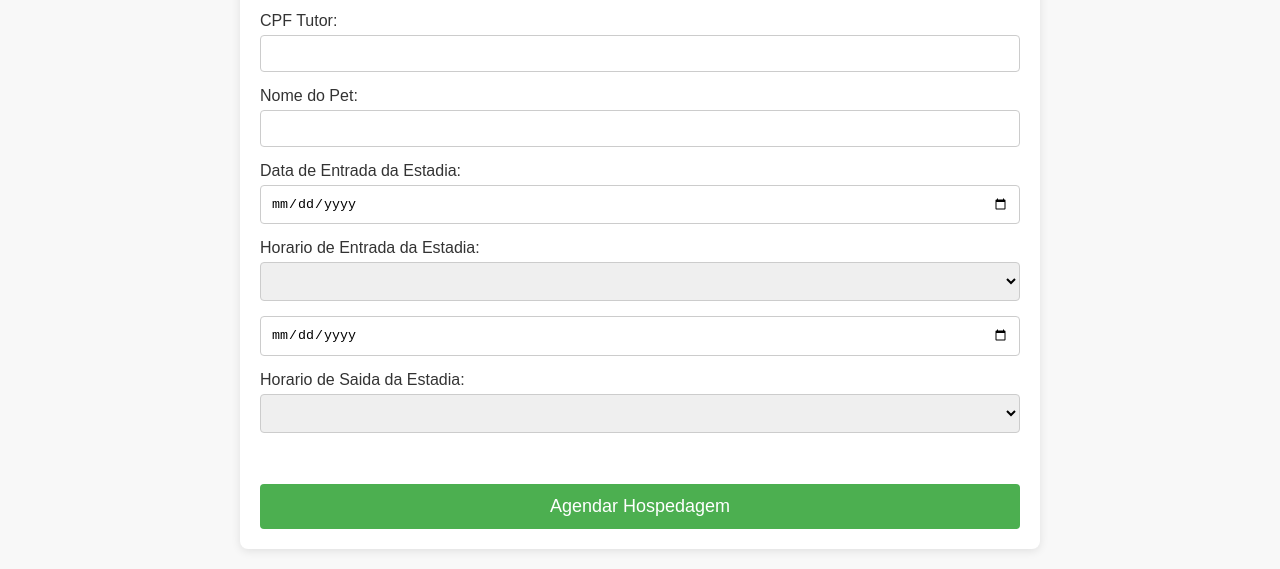
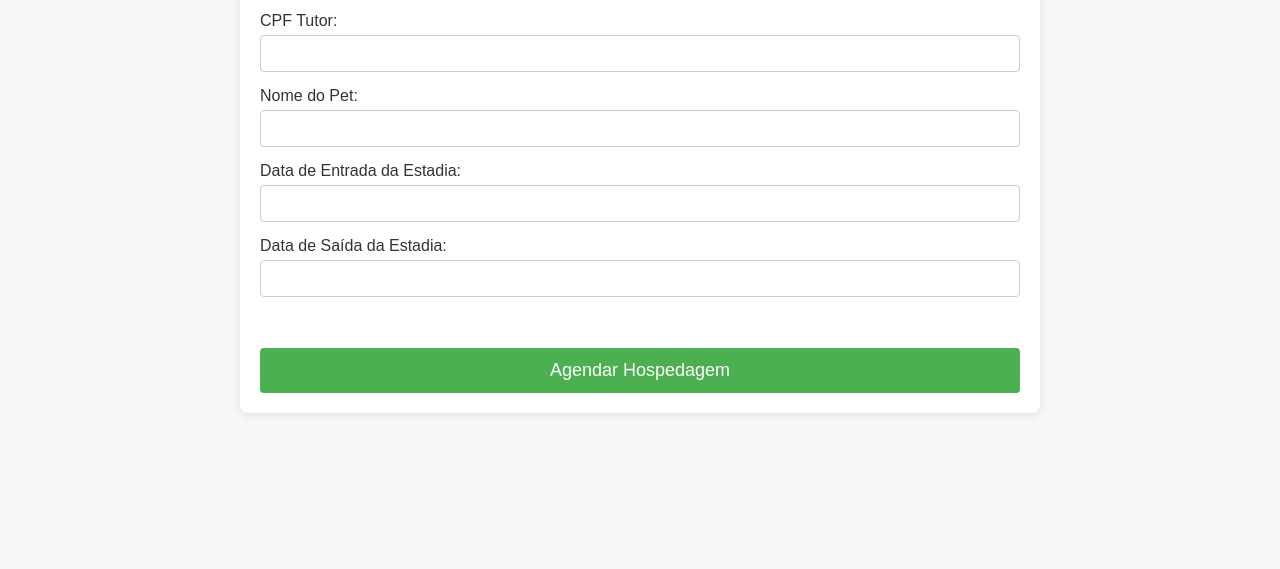
Before and after one commit to devDavyRibeiro/TrabalhoNoSQL, a website: page public/agendar.html in a window 1280 px wide. Shown: the part 296-865 px from the top of the page. After the commit the page ends 800 px from the top, so only its background shows below. Drawn offline with Linux system fonts and the light colour scheme.

Commit message:
Atualizações no Front-End

```diff
--- a/public/agendar.html
+++ b/public/agendar.html
@@ -4,7 +4,7 @@
   <meta charset="UTF-8">
   <meta name="viewport" content="width=device-width, initial-scale=1.0">
   <title>Agendar Hospedagem</title>
-  <link rel="stylesheet" href="../style.css">
+  <link rel="stylesheet" href="css/style.css">
 </head>
 <body>
   <header>
@@ -12,7 +12,7 @@
         <img src="/img/smiling_7298827.png" alt="Logo">
       <nav>
         <ul>
-          <li><a href="index2.html">Página Inicial</a></li>
+          <li><a href="index.html">Página Inicial</a></li>
           <li><a href="cadastro.html">Cadastro de Pet</a></li>
           <li><a href="agendar.html">Reservar Hospedagem</a></li>
           <li><a href="consultar.html">Consulta de Reservas</a></li>
@@ -35,16 +35,14 @@
           <input type="text" id="nome_pet" name="nome_pet" required>
 
           <label for="data_consulta">Data de Entrada da Estadia:</label>
-          <input type="date" id="data_estadia" name="data_estadia" required>
+          <input type="datetime" id="data_estadia" name="data_estadia" required>
 
-          <label for="hora_consulta">Horario de Entrada da Estadia:</label>
-          <select id="hora_entrada_estadia" name="hora_consulta" required>
+
 
           <label for="data_consulta">Data de Saída da Estadia:</label>
-          <input type="date" id="data_saida_estadia" name="data_saida_estadia" required>
+          <input type="datetime" id="data_saida_estadia" name="data_saida_estadia" required>
 
-          <label for="hora_consulta">Horario de Saida da Estadia:</label>
-          <select id="hora_saida_estadia" name="hora_saida_estadia" required>
+
             <!-- Os horários serão preenchidos pelo JS -->
           </select>
 
--- a/style.css
+++ b/public/css/style.css
@@ -64,7 +64,7 @@
     position: relative;
     width: 100%;
     height: 300px;
-    background: url(/img/wallpaper.jpg) no-repeat center;
+    background: url("/img/wallpaper.jpg") no-repeat center;
     background-size: cover;
     box-shadow: 0 4px 10px rgba(0, 0, 0, 0.011);
 }
```
Also changed, not shown: public/atualizar.html (+2 -2 lines), public/cadastro.html (+3 -4 lines), public/consultar.html (+2 -2 lines), public/index.html (+3 -3 lines).
